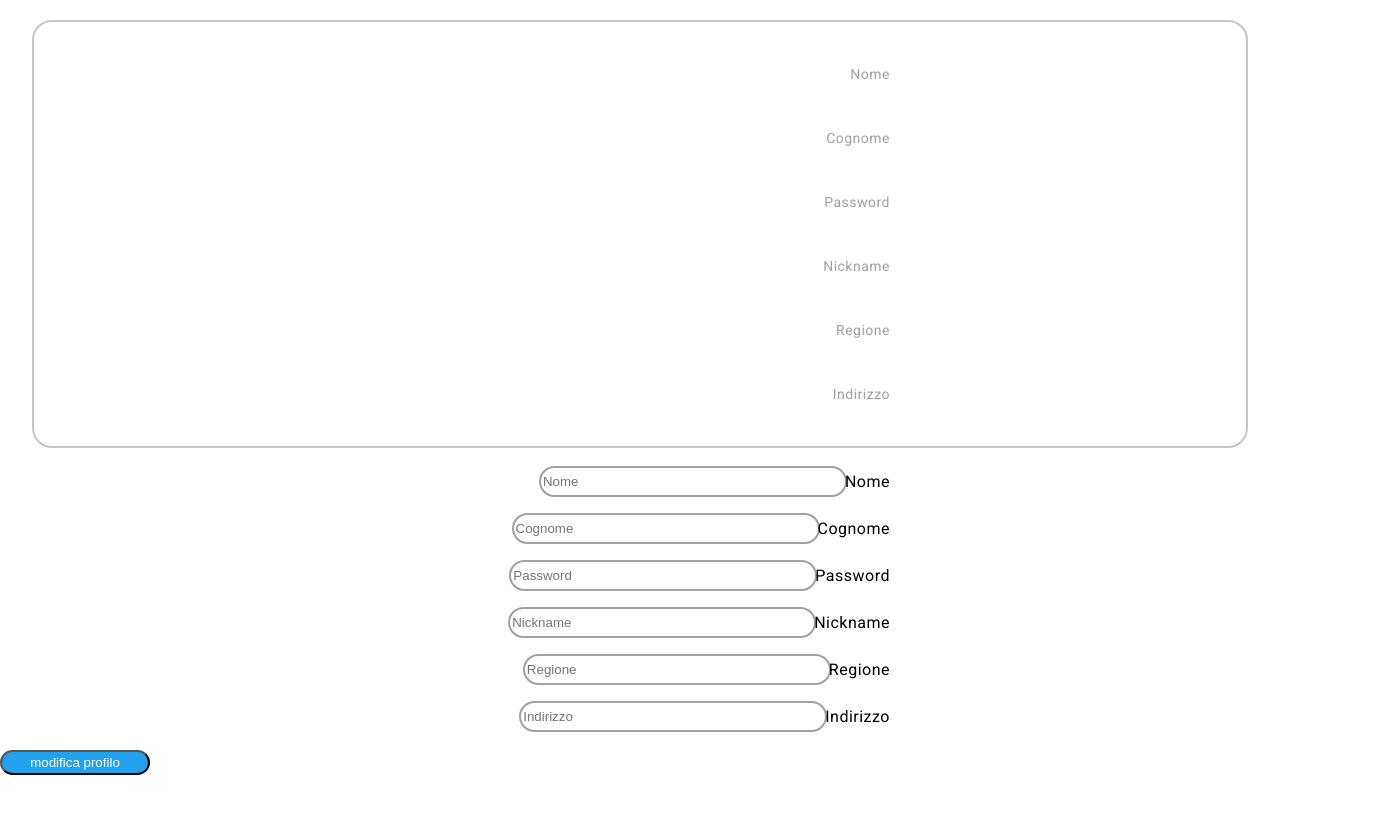
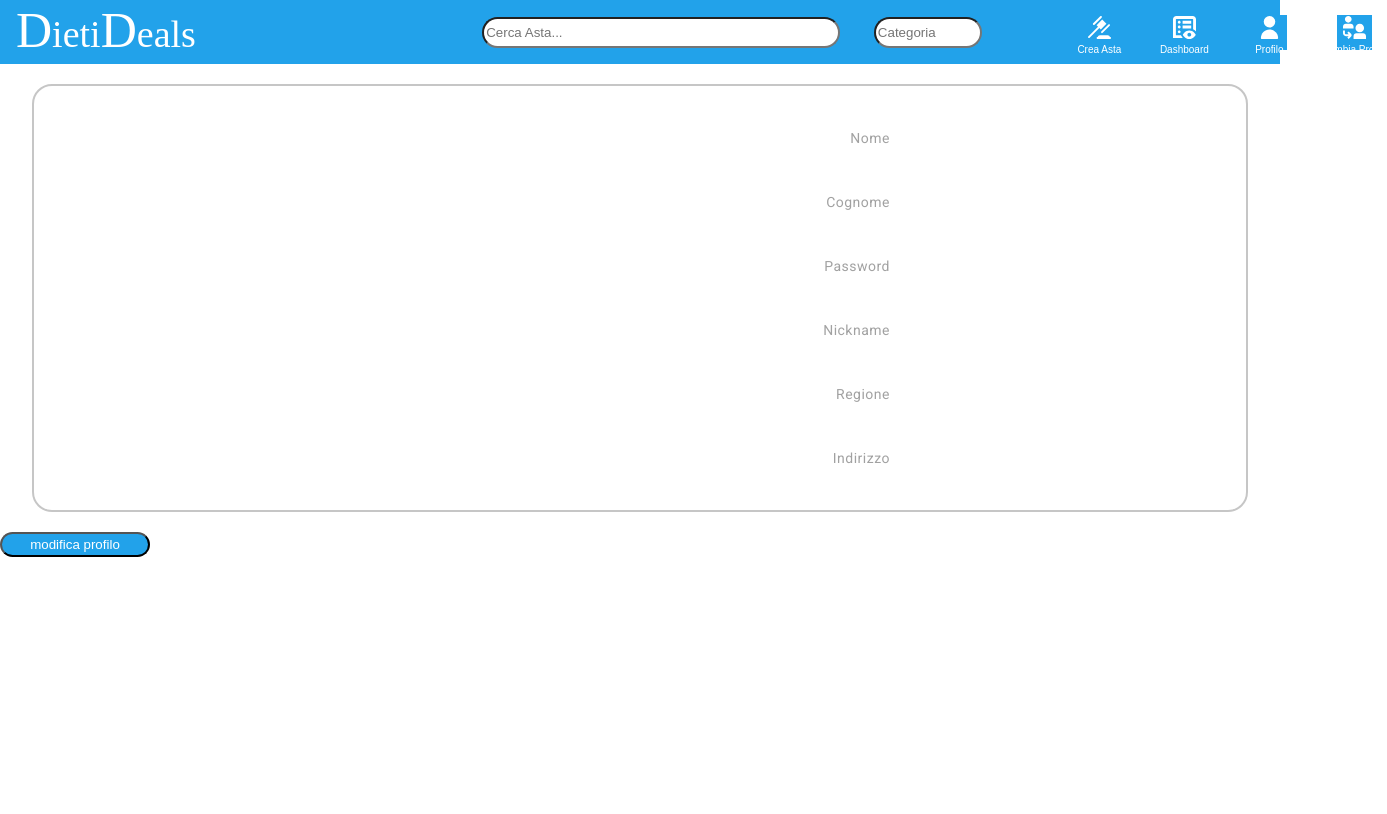
Before and after one commit to andrear3/ingsw-project-2023, an Angular app in the folder frontend/angular-app/: page /profile in a window 1280 px wide. Shown: the top 814 px of the page, 1387 px wide, since content can reach past the window. Built offline with nearby package versions, Linux system fonts and the light colour scheme; a web font is replaced by a local one.

Commit message:
modifiche

```diff
--- a/frontend/angular-app/src/app/_services/rest-api.service.ts
+++ b/frontend/angular-app/src/app/_services/rest-api.service.ts
@@ -50,7 +50,7 @@ export class RestService {
   }
 
   login(email: string, password: string): Observable<any> {
-    return this.http.post(`${this.apiUrl}/login`, { email, password });
+    return this.http.post(`${this.apiUrl}/`, { email, password });
   }
 
   logout(): Observable<any> {
--- a/frontend/angular-app/src/app/navbar/navbar.component.html
+++ b/frontend/angular-app/src/app/navbar/navbar.component.html
@@ -67,7 +67,7 @@
             </svg>
             <label>Dashboard</label>
           </button>
-          <button class="userIcon">
+          <button class="userIcon" [routerLink]="['/profile']">
             <svg xmlns="http://www.w3.org/2000/svg" xmlns:xlink="http://www.w3.org/1999/xlink" version="1.1" id="Capa_1" x="0px" y="0px" viewBox="0 0 512 512" style="enable-background:new 0 0 512 512;" xml:space="preserve" >
               <g>
                 <circle cx="256" cy="128" r="128"/>
--- a/frontend/angular-app/src/app/navbar/navbar.component.ts
+++ b/frontend/angular-app/src/app/navbar/navbar.component.ts
@@ -1,13 +1,14 @@
 import { Component } from '@angular/core';
+import { CommonModule } from '@angular/common';
 import { MatToolbarModule } from '@angular/material/toolbar';
 import { MatIcon } from '@angular/material/icon';
 import { MatAutocompleteModule } from '@angular/material/autocomplete';
-import { RouterOutlet } from '@angular/router';
 import { MatInputModule } from '@angular/material/input';
 import { MatFormField } from '@angular/material/input';
 import {MatDialogModule} from '@angular/material/dialog';
 import { MatDialog,MatDialogRef } from '@angular/material/dialog';
 import { SceltaAstaComponent } from '../scelta-asta/scelta-asta.component';
+import { RouteConfigLoadEnd, RouterLink, RouterModule, RouterOutlet } from '@angular/router';
 @Component({
   selector: 'app-navbar',
   standalone: true,
@@ -16,8 +17,7 @@ import { SceltaAstaComponent } from '../scelta-asta/scelta-asta.component';
     MatIcon,
     MatAutocompleteModule,
     MatInputModule,
-    MatFormField,
-    RouterOutlet,
+    RouterOutlet,CommonModule,RouterLink,RouterModule
   ],
   templateUrl: './navbar.component.html',
   styleUrl: './navbar.component.scss',
--- a/frontend/angular-app/src/app/profile/profile.component.html
+++ b/frontend/angular-app/src/app/profile/profile.component.html
@@ -9,7 +9,11 @@
     />
   </head>
   <body>
+    <nav>
+      <app-navbar></app-navbar>
+    </nav>
     <div>
+      @if (showModifica==="!modifica"){
     <div class="square">
         <div class="boxNome">
             <label>Nome</label>
@@ -36,9 +40,9 @@
 
           </div>
         </div>
-
+      }
         <!-- box modifica  -->
-        @if (showModifica==="venditore"){
+        @else if (showModifica==="modifica"){
     <a  id="boxModifica">
           <div  class="boxNomeMod">
             <label>Nome</label>
--- a/frontend/angular-app/src/app/profile/profile.component.ts
+++ b/frontend/angular-app/src/app/profile/profile.component.ts
@@ -33,5 +33,5 @@ export class ProfileComponent {
   tipo: string = '';
   regione: string = '';
   indirizzo: string = '';
-  showModifica: string='venditore';
+  showModifica: string='!modifica';
 }
--- a/frontend/angular-app/src/app/scelta-asta/scelta-asta.component.html
+++ b/frontend/angular-app/src/app/scelta-asta/scelta-asta.component.html
@@ -11,7 +11,7 @@
         <div class="buttonConteiner">
 
         <button class="classica-BTN" [routerLink]="['/asta']" (click)="closeDialog()">classica</button>
-        <button class="inversa-BTN"[routerLink]="['/asta']">inversa</button>
+        <button class="inversa-BTN"[routerLink]="['/asta']" (click)="closeDialog()">al ribasso</button>
      </div>
     </div>
 
```
Also changed, not shown: 1 other file (tests, documents, lock files or other folders).
